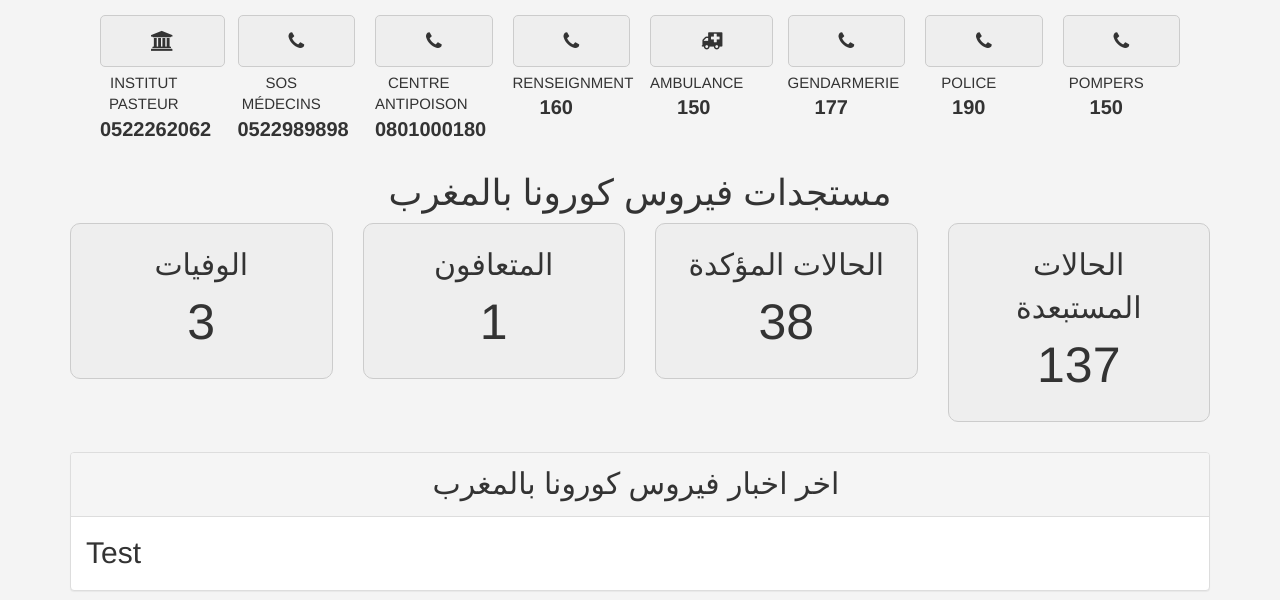
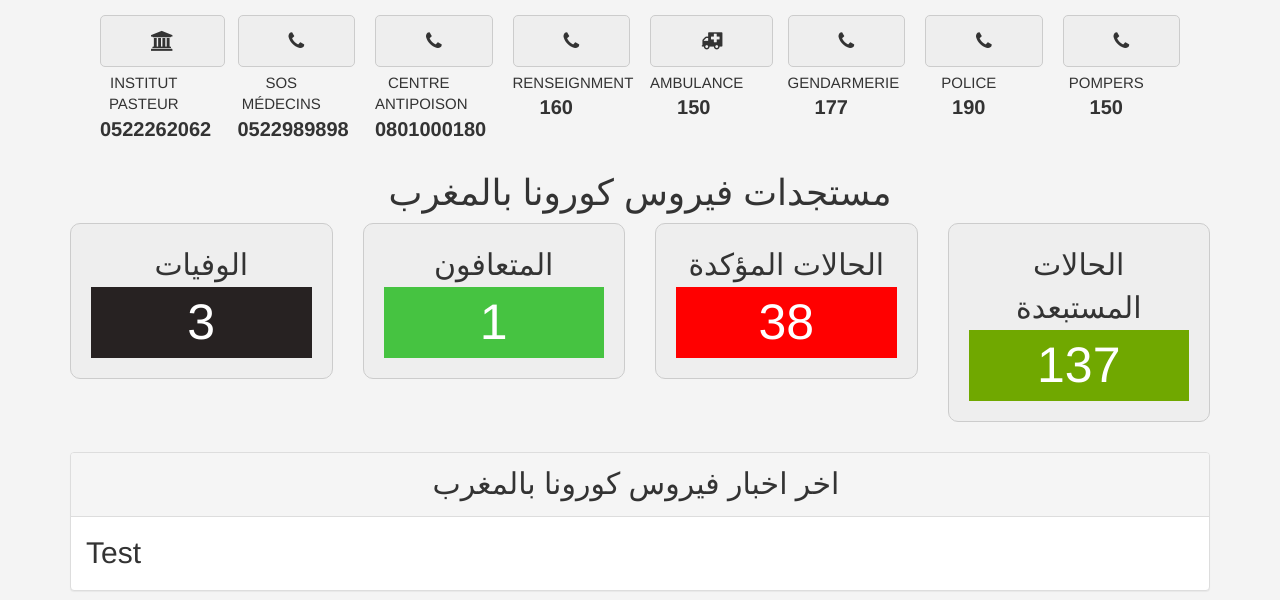
Before and after one commit to moroccanprogrammers/moroccovid-19, a PHP site: page / in a window 1280 px wide. Shown: the top 600 px of the page. Run offline with PHP 8.4, Linux system fonts and the light colour scheme.

Commit message:
Add first colors

```diff
--- a/index.html
+++ b/index.html
@@ -53,25 +53,25 @@
 			<div class="col-md-3">
 				<div class="stat">
 					الوفيات
-					<span>3</span>
+					<span id="deaths">3</span>
 				</div>
 			</div>
 			<div class="col-md-3">
 				<div class="stat">
 					المتعافون
-					<span>1</span>
+					<span id="recovered">1</span>
 				</div>
 			</div>
 			<div class="col-md-3">
 				<div class="stat">
 					الحالات المؤكدة
-					<span>38</span>
+					<span id="positive">38</span>
 				</div>
 			</div>
 			<div class="col-md-3">
 				<div class="stat">
 					الحالات المستبعدة
-					<span>137</span>
+					<span id="negative">137</span>
 				</div>
 			</div>
 		</div>
--- a/layout/css/index.css
+++ b/layout/css/index.css
@@ -44,9 +44,22 @@ body {
 
 /* Start Body */
 
-      /* Start oloring */
-.home-stats .stat #tC{
+	  /* Start oloring */
+.home-stats .stat #deaths{
+		background-color: rgba(7, 0, 0, 0.856);
+		color: white;
+}
+.home-stats .stat #recovered{
+		background-color: rgba(26, 184, 20, 0.788);
+		color: white;
+}
+.home-stats .stat #positive{
+		background-color: #FF0000;
+		color: white;
+}
+.home-stats .stat #negative{
 	background-color: #70A800;
+	color: white;
 }     /* End Coloring */
 
 
```
